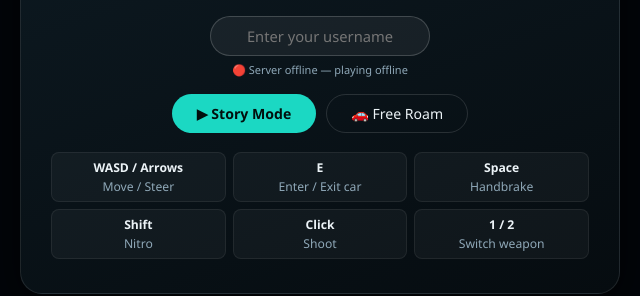
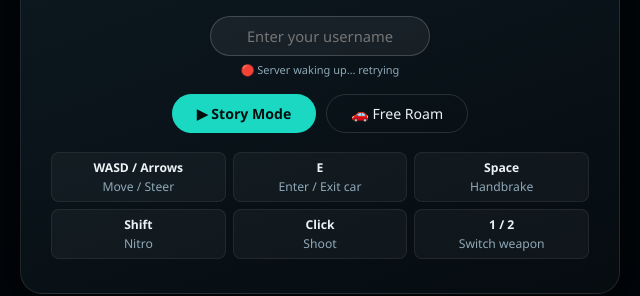
Before and after one commit to codewithkael/codewithkael, a plain HTML site: page game/index.html in a window 1280 px wide. Shown: the part 319-615 px from the top of the page, 320-960 px from the left. Drawn offline with nearby package versions, Linux system fonts and the light colour scheme; no server answers.

Commit message:
Fix: update SERVER_URL to https://codewithkael.onrender.com

```diff
--- a/game/index.html
+++ b/game/index.html
@@ -37,15 +37,12 @@ button:not(.primary):hover{background:rgba(255,255,255,.07)}
 #ammoHud b{color:#ffd86c}
 #clockHud{position:fixed;top:12px;left:50%;transform:translateX(-50%);background:rgba(4,10,18,.88);border:1px solid rgba(255,255,255,.1);border-radius:999px;padding:5px 16px;font-size:12px;z-index:10;color:#b0ccdc;white-space:nowrap;backdrop-filter:blur(4px)}
 #clockHud b{color:#ffd36f}
-/* Leaderboard HUD */
 #leaderHud{position:fixed;top:80px;right:14px;background:rgba(4,10,18,.92);border:1px solid rgba(255,255,255,.1);border-radius:12px;padding:8px 12px;font-size:11px;max-width:190px;max-height:240px;overflow:auto;z-index:10;backdrop-filter:blur(4px)}
 #leaderHud b{color:#1bd8c3;display:block;margin-bottom:4px;font-size:12px}
 .lr{padding:2px 0;color:#8fa8b8;white-space:nowrap;overflow:hidden;text-overflow:ellipsis}
 .lr.me{color:#ffd36f}
-/* XP HUD */
 #xpHud{position:fixed;bottom:14px;left:260px;background:rgba(4,10,18,.9);border:1px solid rgba(255,255,255,.1);border-radius:12px;padding:6px 12px;font-size:12px;z-index:10;color:#8fa8b8;backdrop-filter:blur(4px)}
 #xpHud b{color:#a78bfa}
-/* Username input */
 #unameWrap{margin-bottom:1rem}
 #unameInput{background:rgba(255,255,255,.06);border:1px solid rgba(255,255,255,.18);border-radius:999px;color:#ecf3f7;font:inherit;padding:9px 20px;font-size:.92rem;width:220px;text-align:center;outline:none}
 #unameInput:focus{border-color:#1bd8c3}
@@ -79,7 +76,7 @@ button:not(.primary):hover{background:rgba(255,255,255,.07)}
     <p>Open-world city — steal cars, run missions, evade police.<br>Beach barrier active. Vehicles &amp; pickups respawn.</p>
     <div id="unameWrap">
       <input id="unameInput" type="text" maxlength="24" placeholder="Enter your username" autocomplete="off"/>
-      <div id="onlineStatus">&#x1F310; Connecting to server…</div>
+      <div id="onlineStatus">&#x1F310; Connecting to server&#x2026;</div>
     </div>
     <div class="btns">
       <button class="primary" id="startBtn">&#x25B6; Story Mode</button>
@@ -105,7 +102,6 @@ button:not(.primary):hover{background:rgba(255,255,255,.07)}
     </div>
   </div>
 </div>
-<!-- Socket.io client -->
 <script src="https://cdn.socket.io/4.7.5/socket.io.min.js" crossorigin="anonymous"></script>
 <script>
 (()=>{
@@ -119,22 +115,32 @@ const ui={cash:$('cashV'),heat:$('heatV'),car:$('carV'),dist:$('distV'),speed:$(
   xp:$('xpV'),leaderBody:$('leaderBody'),onlineStatus:$('onlineStatus')};
 
 // ── Multiplayer / Socket.io ──
-const SERVER_URL='https://neon-district-driver.onrender.com';
+const SERVER_URL='https://codewithkael.onrender.com';
 let socket=null,playerId=null,onlineUsername=null,localXp=0,leaderboard=[];
 
 function connectOnline(name){
   onlineUsername=String(name||'Driver').slice(0,24)||'Driver';
   ui.onlineStatus.textContent='⏳ Connecting…';
   try{
-    socket=io(SERVER_URL,{transports:['websocket'],reconnectionAttempts:5,timeout:6000});
+    // Use polling first so Render's cold-start HTTP wake-up fires, then upgrade to websocket
+    socket=io(SERVER_URL,{
+      transports:['polling','websocket'],
+      reconnectionAttempts:10,
+      reconnectionDelay:2000,
+      timeout:30000
+    });
     socket.on('connect',()=>{
       socket.emit('join',{username:onlineUsername});
       ui.onlineStatus.textContent='🟢 Online as '+onlineUsername;
     });
     socket.on('joined',p=>{playerId=p.id;});
     socket.on('leaderboard',data=>{leaderboard=data||[];renderLeaderboard();});
-    socket.on('connect_error',()=>{ui.onlineStatus.textContent='🔴 Server offline — playing offline';});
-    socket.on('disconnect',()=>{ui.onlineStatus.textContent='🔴 Disconnected';});
+    socket.on('connect_error',()=>{ui.onlineStatus.textContent='🔴 Server waking up… retrying';});
+    socket.on('disconnect',()=>{ui.onlineStatus.textContent='🔴 Disconnected — reconnecting';});
+    socket.on('reconnect',()=>{
+      socket.emit('join',{username:onlineUsername});
+      ui.onlineStatus.textContent='🟢 Reconnected as '+onlineUsername;
+    });
   }catch(e){ui.onlineStatus.textContent='🔴 Offline mode';}
 }
 
@@ -481,7 +487,6 @@ function dmgCar(car,amt){
     car.dst=true;const isP=(pl.car===car);
     if(isP){pl.inCar=false;pl.car=null;pl.hp=CL(pl.hp-20,0,100);}
     explode(car.x,car.y,isP);respawn(car);
-    // XP for destroying vehicles
     if(!isP){
       if(car.cop){awardXp(30);toast('💥 Police destroyed! +30 XP');}
       else{awardXp(15);toast('💥 Vehicle destroyed! +15 XP');}
@@ -598,7 +603,6 @@ function drawPerson(p,isPlayer){
   ctx.fillStyle=p.skin||'#c68642';ctx.beginPath();ctx.arc(0,-9,4.5,0,Math.PI*2);ctx.fill();
   ctx.fillStyle=p.hair||'#1a0f00';ctx.beginPath();ctx.arc(0,-10,4.5,Math.PI,2*Math.PI);ctx.fill();
   if(isPlayer){
-    // draw username above player
     ctx.globalAlpha=.9;ctx.font='bold 10px sans-serif';ctx.textAlign='center';ctx.textBaseline='bottom';
     ctx.fillStyle='#1bd8c3';ctx.fillText(onlineUsername||'You',-0,-20);
     ctx.globalAlpha=.7;ctx.strokeStyle='#1bd8c3';ctx.lineWidth=1.5;ctx.beginPath();ctx.arc(0,0,16,0,Math.PI*2);ctx.stroke();
@@ -749,7 +753,8 @@ $('freeBtn').onclick=()=>onStart(true);
 $('restartBtn').onclick=()=>startGame(st.free);
 $('roamBtn').onclick=()=>startGame(true);
 
-// Try connecting immediately so status shows on the card
+// Wake up the server early (Render cold-start)
+fetch(SERVER_URL+'/').catch(()=>{});
 connectOnline('');
 
 resize();
```
